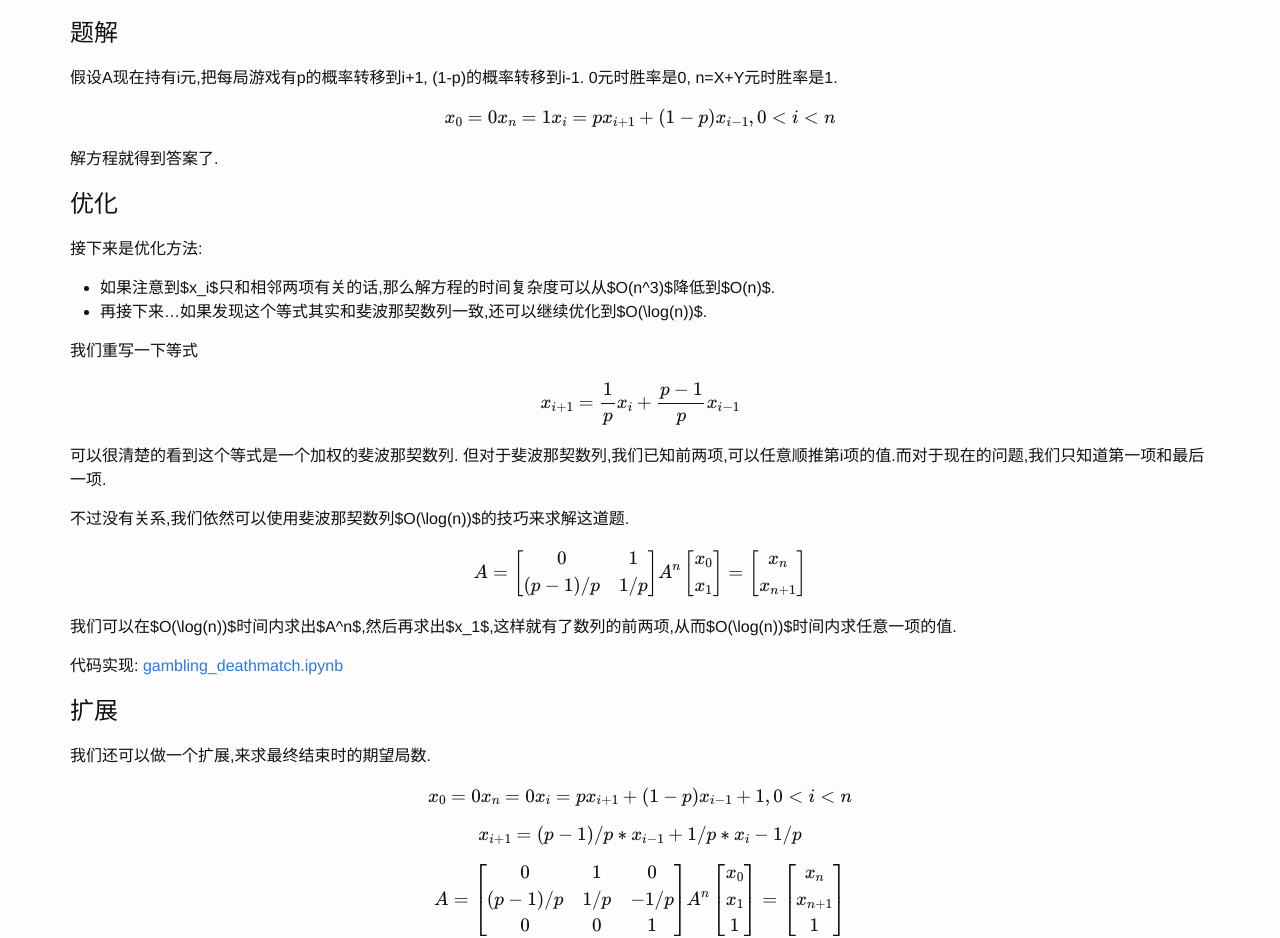
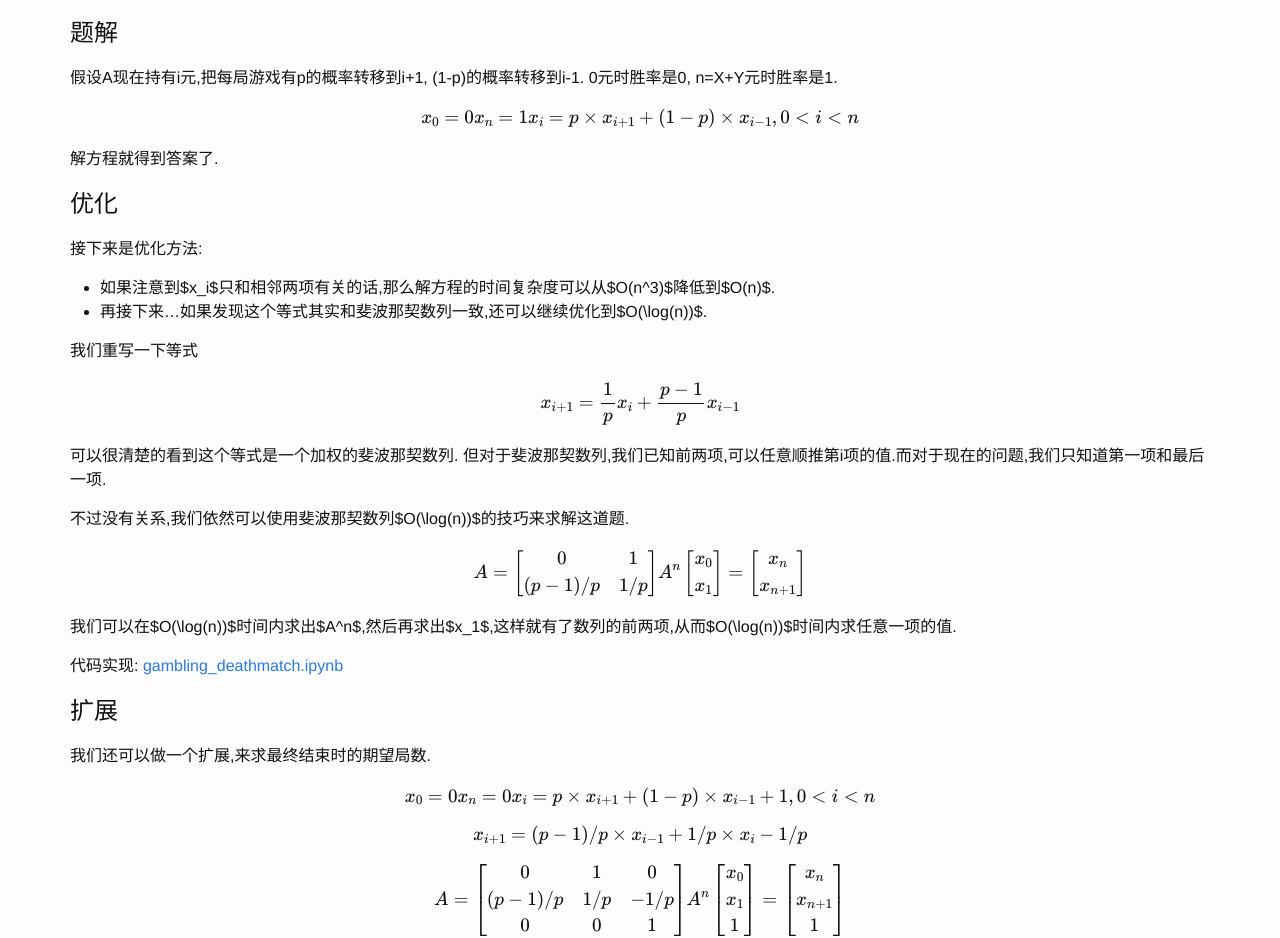
Before and after one commit to FiveEyes/FiveEyes.github.io, a Jekyll site: the page built from _posts/interview/2020-08-06-Gambling-Deathmatch.md, in a window 1280 px wide. Shown: the part 689-1627 px from the top of the page. Built offline with Jekyll 4.4.1, drawn with Linux system fonts in a browser that asks for light colours; formulas are drawn with MathJax 3.

Commit message:
Update 2020-08-06-Gambling-Deathmatch.md

```diff
--- a/_posts/interview/2020-08-06-Gambling-Deathmatch.md
+++ b/_posts/interview/2020-08-06-Gambling-Deathmatch.md
@@ -30,7 +30,7 @@ categories: Interview
 
 假设A现在持有i元,把每局游戏有p的概率转移到i+1, (1-p)的概率转移到i-1. 0元时胜率是0, n=X+Y元时胜率是1.
 
-$$x_0 = 0 \\ x_n = 1 \\ x_i = p x_{i+1} + (1-p) x_{i-1}, 0 < i < n$$
+$$x_0 = 0 \\ x_n = 1 \\ x_i = p \times x_{i+1} + (1-p) \times x_{i-1}, 0 < i < n$$
 
 解方程就得到答案了.
 
@@ -58,8 +58,8 @@ $$ A = \begin{bmatrix} 0 & 1 \\ (p-1)/p & 1/p\end{bmatrix} \\ A^n \begin{bmatrix
 
 我们还可以做一个扩展,来求最终结束时的期望局数.
 
-$$x_0 = 0 \\ x_n = 0 \\ x_i = p x_{i+1} + (1-p) x_{i-1} + 1, 0 < i < n$$
+$$x_0 = 0 \\ x_n = 0 \\ x_i = p \times x_{i+1} + (1-p) \times x_{i-1} + 1, 0 < i < n$$
 
-$$x_{i+1} = (p-1) / p * x_{i-1} + 1 / p * x_i - 1 / p$$
+$$x_{i+1} = (p-1) / p \times x_{i-1} + 1 / p \times x_i - 1 / p$$
 
 $$ A = \begin{bmatrix} 0 & 1 & 0 \\ (p-1)/p & 1/p & -1/p \\ 0 & 0 & 1\end{bmatrix} \\ A^n \begin{bmatrix} x_0 \\ x_1 \\ 1 \end{bmatrix} = \begin{bmatrix} x_n \\ x_{n+1} \\ 1 \end{bmatrix}$$
```
